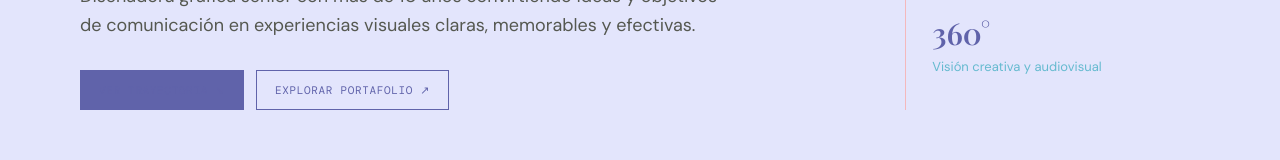
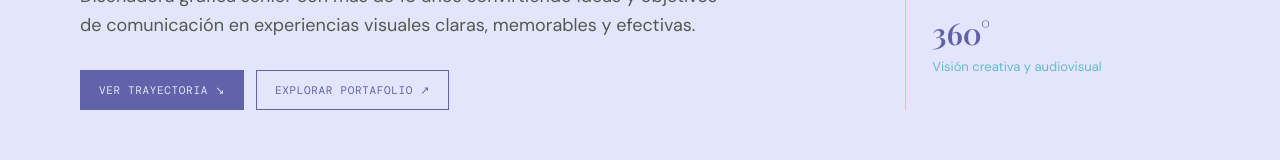
Before and after one commit to runamepa-droid/hoja-de-vida-nataly., a plain HTML site: page index.html in a window 1280 px wide. Shown: the part 437-597 px from the top of the page. Drawn offline with nearby package versions, Linux system fonts and the light colour scheme.

Commit message:
Update index.html

```diff
--- a/index.html
+++ b/index.html
@@ -9,7 +9,7 @@
   <link rel="preconnect" href="https://fonts.gstatic.com" crossorigin>
   <link href="https://fonts.googleapis.com/css2?family=DM+Mono:wght@400;500&family=DM+Sans:wght@400;500;600;700&family=Playfair+Display:wght@500;600;700&display=swap" rel="stylesheet">
   <style>
-    :root{--ink:#6063aa;--muted:#65bacf;--paper:#e3e5fc;--white:#6063aa;--lime:#65bacf;--line:#f4b8bc;--dark:#6063aa}
+    :root{--ink:#6063aa;--muted:#65bacf;--paper:#e3e5fc;--white:#e3e5fc;--lime:#65bacf;--line:#f4b8bc;--dark:#6063aa}
     *{box-sizing:border-box}html{scroll-behavior:smooth}body{margin:0;background:var(--paper);color:var(--ink);font-family:"DM Sans",sans-serif;line-height:1.6}
     a{color:inherit;text-decoration:none}.wrap{width:min(1120px,calc(100% - 48px));margin:auto}
     .topbar{display:flex;justify-content:space-between;align-items:center;padding:24px 0;border-bottom:1px solid var(--line);font-family:"DM Mono",monospace;font-size:11px;letter-spacing:.08em;text-transform:uppercase}
```
